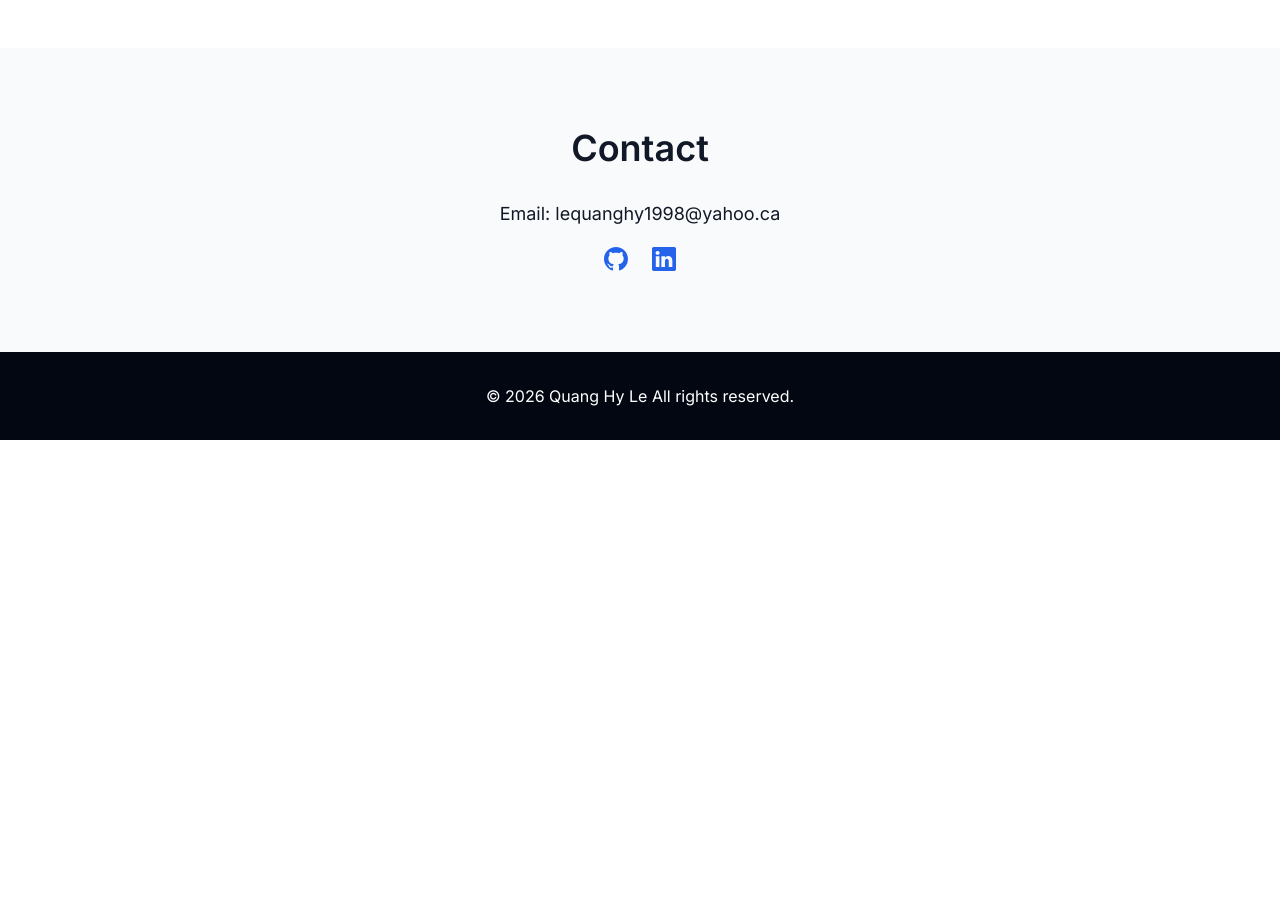
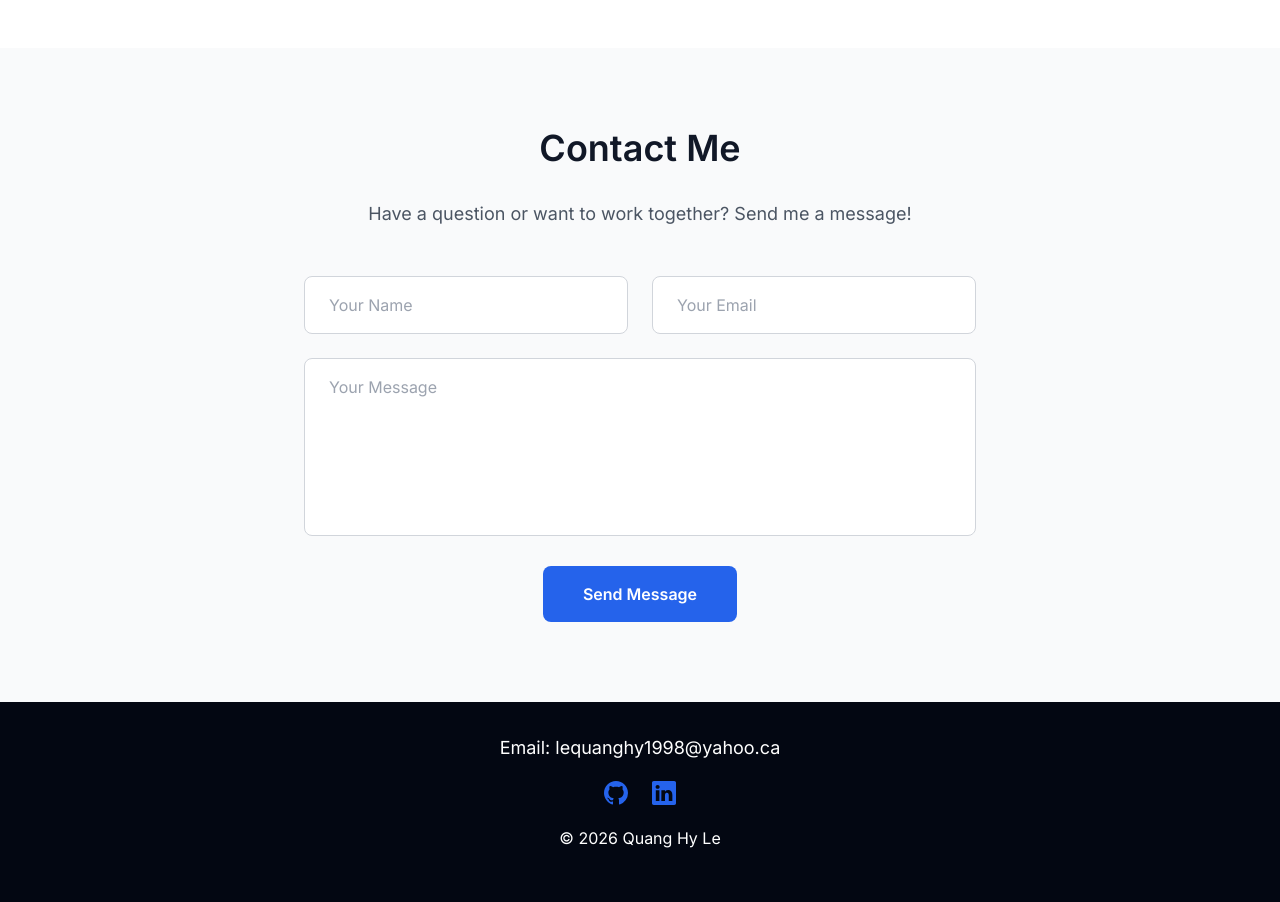
Before and after one commit to Lequanghy/MyPortfolio, a plain HTML site: page index.html in a window 1280 px wide. Shown: the part 2120-3022 px from the top of the page. Before the commit the page ends 2560 px from the top, so only its background shows below. Drawn offline with nearby package versions, Linux system fonts and the light colour scheme.

Commit message:
feat: add contact form. update footer

```diff
--- a/index.html
+++ b/index.html
@@ -397,7 +397,63 @@
     <!-- Contact -->
     <section id="contact" class="py-20 px-6 bg-gray-50 dark:bg-gray-900">
       <div class="max-w-3xl mx-auto text-center">
-        <h2 class="text-4xl font-bold mb-8">Contact</h2>
+        <h2 class="text-4xl font-bold mb-8">Contact Me</h2>
+        <p class="text-lg mb-12 text-gray-600 dark:text-gray-300">
+          Have a question or want to work together? Send me a message!
+        </p>
+
+        <form
+          action="https://api.web3forms.com/submit"
+          method="POST"
+          class="max-w-2xl mx-auto space-y-6"
+        >
+          <input
+            type="hidden"
+            name="access_key"
+            value="2883228c-789b-41b7-94fd-d07d3bf381ee"
+          />
+          <input type="hidden" name="email" value="lequanghy123@gmail.com" />
+          <input type="hidden" name="redirect" value="#hero" />
+          <div class="grid md:grid-cols-2 gap-6">
+            <input
+              type="text"
+              name="name"
+              placeholder="Your Name"
+              required
+              class="w-full px-6 py-4 rounded-lg border border-gray-300 dark:border-gray-700 bg-white dark:bg-gray-800 focus:outline-none focus:ring-2 focus:ring-blue-600 dark:focus:ring-blue-400 transition"
+            />
+            <input
+              type="email"
+              name="email"
+              placeholder="Your Email"
+              required
+              class="w-full px-6 py-4 rounded-lg border border-gray-300 dark:border-gray-700 bg-white dark:bg-gray-800 focus:outline-none focus:ring-2 focus:ring-blue-600 dark:focus:ring-blue-400 transition"
+            />
+          </div>
+
+          <textarea
+            name="message"
+            rows="6"
+            placeholder="Your Message"
+            required
+            class="w-full px-6 py-4 rounded-lg border border-gray-300 dark:border-gray-700 bg-white dark:bg-gray-800 focus:outline-none focus:ring-2 focus:ring-blue-600 dark:focus:ring-blue-400 transition resize-none"
+          ></textarea>
+
+          <div class="hidden">
+            <input type="text" name="botcheck" />
+          </div>
+
+          <button
+            type="submit"
+            class="inline-block bg-blue-600 hover:bg-blue-700 dark:bg-blue-500 dark:hover:bg-blue-600 text-white font-semibold py-4 px-10 rounded-lg transition-all duration-300 hover:shadow-[0_0_40px_10px_rgba(59,130,246,0.5)] dark:hover:shadow-[0_0_40px_10px_rgba(96,165,250,0.6)]"
+          >
+            Send Message
+          </button>
+        </form>
+      </div>
+    </section>
+
+    <footer class="py-8 text-center bg-gray-950 text-white">
       <p class="text-lg mb-4">Email: lequanghy1998@yahoo.ca</p>
       <p class="flex justify-center gap-6 text-lg">
         <a
@@ -431,11 +487,7 @@
             /></svg
         ></a>
       </p>
-      </div>
-    </section>
-
-    <footer class="py-8 text-center bg-gray-950 text-white">
-      <p>&copy; 2026 Quang Hy Le All rights reserved.</p>
+      <p class="py-5">&copy; 2026 Quang Hy Le</p>
     </footer>
 
     <script>
```
Also changed, not shown: 1 other file. Lines whose indentation alone changed are shown as unchanged.
